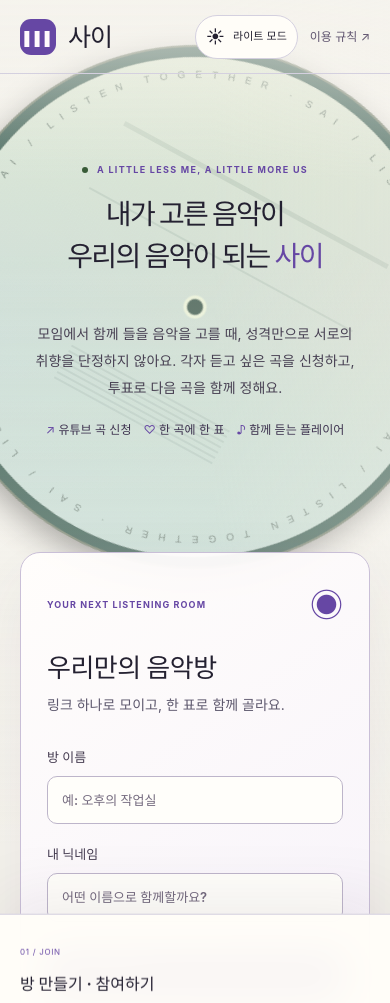
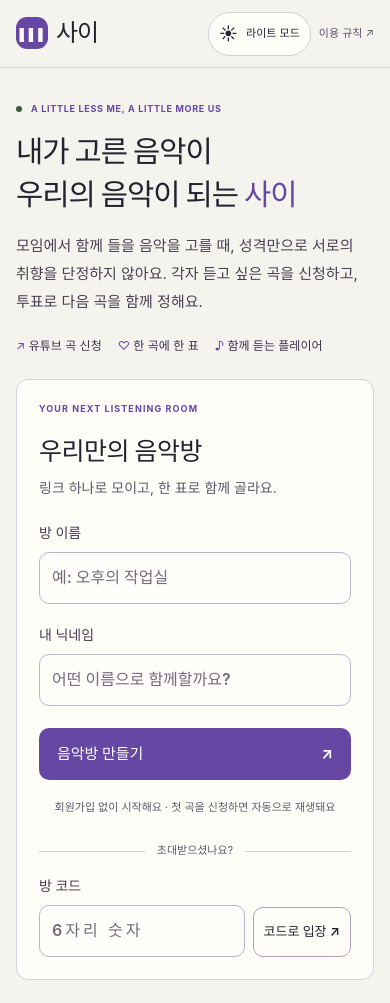
Before and after one commit to psm1109/ALEPH_TASK_13, a website with bundled scripts: page public/index.html in a window 390 px wide. Shown: the top 1003 px of the page. Built offline with nearby package versions, Linux system fonts and the light colour scheme.

Commit message:
style: 모바일 화면을 단순한 구성으로 정리
[Design] 모바일 레코드 배경과 회전 장식 숨김

[Design] 제목·설명 왼쪽 정렬과 단색 폼 적용

[Fix/UX] PC 디자인과 기존 기능 유지

```diff
--- a/public/app.js
+++ b/public/app.js
@@ -54,7 +54,7 @@ function mountLandingGuide() {
     $('.landing').classList.toggle('is-scene-pinned', pinned);
     slot.classList.toggle('is-pinned', pinned);
     // The label and the complete text block share one viewport-space center.
-    const textBounds = copy.getBoundingClientRect();
+    const textBounds = (innerWidth <= 700 ? $('.landing-identity') : copy).getBoundingClientRect();
     turntable.style.left = `${textBounds.left + textBounds.width / 2}px`;
     turntable.style.top = `${textBounds.top + textBounds.height / 2}px`;
     const cardBottom = $('.create-card').getBoundingClientRect().bottom;
@@ -98,7 +98,7 @@ function exitRoom() {
 function landing() {
   disposeLandingGuide();
   // Decorative background belongs to this view and is removed when shell() renders.
-  $('#app').innerHTML = `<section class="landing"><div class="landing-copy"><span class="eyebrow"><span class="dot"></span> A LITTLE LESS ME, A LITTLE MORE US</span><h1>내가 고른 음악이<br>우리의 음악이 되는 <em>사이</em></h1><p class="app-purpose">모임에서 함께 들을 음악을 고를 때, 성격만으로 서로의 취향을 단정하지 않아요. 각자 듣고 싶은 곡을 신청하고, 투표로 다음 곡을 함께 정해요.</p><div class="feature-row"><span>↗ 유튜브 곡 신청</span><span>♡ 한 곡에 한 표</span><span>♪ 함께 듣는 플레이어</span></div></div><section class="create-card"><div class="card-top"><span class="eyebrow">YOUR NEXT LISTENING ROOM</span><span class="mini-record">◉</span></div><h2>우리만의 음악방</h2><p class="muted">링크 하나로 모이고, 한 표로 함께 골라요.</p><form id="create-form"><label>방 이름<input name="title" placeholder="예: 오후의 작업실" maxlength="60" required></label><label>내 닉네임<input name="name" placeholder="어떤 이름으로 함께할까요?" maxlength="20" required autocomplete="nickname"></label><button class="primary wide" type="submit">음악방 만들기 <span>↗</span></button></form><p class="small muted center">회원가입 없이 시작해요 · 첫 곡을 신청하면 자동으로 재생돼요</p></section></section><section class="steps"><article><span>01 / JOIN</span><h3>방 만들기 · 참여하기</h3><p>방 이름과 닉네임으로 시작하거나<br>친구의 6자리 방 코드를 입력해요.</p></article><article><span>02 / REQUEST</span><h3>듣고 싶은 곡 신청</h3><p>곡을 검색하거나 유튜브 링크로 신청해요.<br>첫 곡은 바로 시작하고 다음 곡부터 대기해요.</p></article><article><span>03 / VOTE</span><h3>다음 곡에 한 표</h3><p>대기곡에 듣고 싶어요(+1) · 이번엔 패스(−1).<br>점수가 높은 순서로, 동점이면 신청순으로 들어요.</p></article></section>`;
+  $('#app').innerHTML = `<section class="landing"><div class="landing-copy"><div class="landing-identity"><span class="eyebrow"><span class="dot"></span> A LITTLE LESS ME, A LITTLE MORE US</span><h1>내가 고른 음악이<br>우리의 음악이 되는 <em>사이</em></h1></div><p class="app-purpose">모임에서 함께 들을 음악을 고를 때, 성격만으로 서로의 취향을 단정하지 않아요. 각자 듣고 싶은 곡을 신청하고, 투표로 다음 곡을 함께 정해요.</p><div class="feature-row"><span>↗ 유튜브 곡 신청</span><span>♡ 한 곡에 한 표</span><span>♪ 함께 듣는 플레이어</span></div></div><section class="create-card"><div class="card-top"><span class="eyebrow">YOUR NEXT LISTENING ROOM</span><span class="mini-record">◉</span></div><h2>우리만의 음악방</h2><p class="muted">링크 하나로 모이고, 한 표로 함께 골라요.</p><form id="create-form"><label>방 이름<input name="title" placeholder="예: 오후의 작업실" maxlength="60" required></label><label>내 닉네임<input name="name" placeholder="어떤 이름으로 함께할까요?" maxlength="20" required autocomplete="nickname"></label><button class="primary wide" type="submit">음악방 만들기 <span>↗</span></button></form><p class="small muted center">회원가입 없이 시작해요 · 첫 곡을 신청하면 자동으로 재생돼요</p></section></section><section class="steps"><article><span>01 / JOIN</span><h3>방 만들기 · 참여하기</h3><p>방 이름과 닉네임으로 시작하거나<br>친구의 6자리 방 코드를 입력해요.</p></article><article><span>02 / REQUEST</span><h3>듣고 싶은 곡 신청</h3><p>곡을 검색하거나 유튜브 링크로 신청해요.<br>첫 곡은 바로 시작하고 다음 곡부터 대기해요.</p></article><article><span>03 / VOTE</span><h3>다음 곡에 한 표</h3><p>대기곡에 듣고 싶어요(+1) · 이번엔 패스(−1).<br>점수가 높은 순서로, 동점이면 신청순으로 들어요.</p></article></section>`;
   $('#app').insertAdjacentHTML('afterbegin', '<div class="landing-backdrop" aria-hidden="true"><div class="ambient-turntable"><div class="ambient-vinyl"><span class="ambient-label"></span></div></div></div>');
   $('.ambient-label').insertAdjacentHTML('beforeend', '<svg class="vinyl-lettering" viewBox="0 0 600 600" aria-hidden="true" focusable="false"><defs><path id="vinyl-label-type" d="M300 25 a275 275 0 1 1 -.01 0"/></defs><text><textPath href="#vinyl-label-type" textLength="1715" lengthAdjust="spacing">SAI / LISTEN TOGETHER · SAI / LISTEN TOGETHER · SAI / LISTEN TOGETHER · SAI / LISTEN TOGETHER · </textPath></text></svg>');
   $('#create-form').addEventListener('submit', async event => {
--- a/public/style.css
+++ b/public/style.css
@@ -13,8 +13,9 @@ body{isolation:isolate}
 .landing-backdrop{position:fixed;inset:0;z-index:-1;overflow:hidden;pointer-events:none;background:var(--bg)}
 .landing-backdrop::after{content:"";position:absolute;inset:0;background:linear-gradient(90deg,#11121966,#11121955 55%,#11121977),linear-gradient(0deg,#111219cc,transparent 65%)}
 .landing-copy{position:relative;isolation:isolate;aspect-ratio:1;min-width:0;min-height:430px;display:flex;flex-direction:column;justify-content:center;text-align:center}
-.landing-copy>.eyebrow,.landing-copy .feature-row,.landing-copy .landing-note{justify-content:center}
-.landing-copy>.eyebrow,.landing-copy>h1{transform:translateY(-12px)}
+.landing-identity{display:contents}
+.landing-identity>.eyebrow,.landing-copy .feature-row,.landing-copy .landing-note{justify-content:center}
+.landing-identity>.eyebrow,.landing-identity>h1{transform:translateY(-12px)}
 .app-purpose{max-width:54ch;margin:16px auto 0;padding:0 12px;font-size:14px;line-height:1.95;color:var(--muted);word-break:keep-all;overflow-wrap:anywhere;text-wrap:pretty}
 .ambient-turntable{position:absolute;width:calc(100vw + 476px);aspect-ratio:1;left:calc(50% - 270px);top:465px;transform:translate(-50%,-50%);filter:blur(.7px);opacity:.72;pointer-events:none}
 .ambient-vinyl{position:relative;width:100%;height:100%;border:14px solid #082414;border-radius:50%;box-shadow:0 0 0 2px #48c97b66,0 0 0 5px #07180d,inset 0 0 0 2px #a1ef9844,0 12px 35px #0008;background:repeating-radial-gradient(circle at center,transparent 0 5px,#b4efbd2e 6px,transparent 7px 10px),radial-gradient(ellipse 24% 26% at 23% 44%,#e20b9ce6 0%,#c2179899 30%,#c2179800 86%),radial-gradient(ellipse 22% 22% at 25% 60%,#6920d9e0 0%,#6920d98c 30%,#6920d900 85%),radial-gradient(ellipse 25% 21% at 30% 72%,#04b9b6d9 0%,#04b9b680 30%,#04b9b600 86%),radial-gradient(ellipse 20% 24% at 51% 74%,#eb6414e6 0%,#df3d4099 30%,#df3d4000 85%),radial-gradient(ellipse 19% 23% at 42% 78%,#d00c879e 0%,#d00c8740 38%,#d00c8700 79%),radial-gradient(ellipse 23% 22% at 70% 50%,#4168cdb3 0%,#4168cd47 38%,#4168cd00 80%),radial-gradient(ellipse 23% 20% at 66% 27%,#d3ad32c4 0%,#d3ad3238 36%,#d3ad3200 78%),radial-gradient(ellipse 24% 20% at 40% 23%,#19bda88c 0%,#19bda833 37%,#19bda800 80%),conic-gradient(from 25deg,#06421e,#128f39 55deg,#075338 130deg,#0b6748 215deg,#07542c 285deg,#128134 335deg,#06421e);animation:ambient-vinyl-spin 72s linear infinite}
@@ -106,3 +107,44 @@ body:has(.is-scene-pinned) .site-header{position:sticky;top:0;z-index:3}
 @media(max-width:700px){[data-theme=light] .ambient-label{width:500px}}
 @media(prefers-reduced-motion:reduce){.guide-scroll-space{display:none}.landing-guide{position:static;max-height:none;overflow:visible;transform:none;transition:none;pointer-events:auto;margin:0 -32px}.landing-guide .steps{padding-top:26px}.landing-guide footer{margin-top:0}}
 @media(max-width:700px) and (prefers-reduced-motion:reduce){.landing-guide{margin:0 -20px}}
+
+/* Mobile keeps a readable, naturally scrolling page instead of the desktop scene. */
+@media(max-width:700px){
+  body{-webkit-text-size-adjust:100%;text-size-adjust:100%}
+  main{padding:0 16px}
+  .site-header{height:68px;padding:0 16px}
+  .brand{font-size:24px;gap:8px}
+  .brand-icon{width:32px;height:32px;font-size:26px}
+  .header-actions{gap:8px}
+  .theme-toggle{min-height:44px;font-size:11px;padding:8px 10px}
+  .site-header .quiet{font-size:11px;min-height:44px}
+  .landing{grid-template-columns:minmax(0,1fr);padding:18px 0 28px;gap:24px}
+  .landing-copy{min-height:0;aspect-ratio:auto;padding:16px 0 0;text-align:left;text-shadow:none}
+  .landing-identity{display:flex;flex-direction:column;align-items:flex-start;aspect-ratio:auto;width:100%;margin:0}
+  .landing-identity>.eyebrow{font-size:9px;letter-spacing:.7px;max-width:100%;text-align:left}
+  .landing-identity>.eyebrow,.landing-identity>h1{transform:none}
+  .landing h1{font-size:clamp(26px,7.6vw,32px);line-height:1.45;margin:14px 0 0;letter-spacing:-1px;width:100%}
+  .landing-copy .app-purpose{max-width:none;margin:16px 0 0;padding:0;font-size:15px;line-height:1.85}
+  .feature-row{font-size:12px;gap:8px 16px;margin-top:20px}
+  .landing-copy .feature-row{justify-content:flex-start}
+  .landing-backdrop{display:none}
+  .create-card,[data-theme=light] .create-card{padding:22px;border-radius:12px;background:var(--panel);border-color:var(--line);box-shadow:none}
+  .mini-record{display:none}
+  .create-card h2{font-size:25px}
+  .create-card>.muted{font-size:14px}
+  .create-card form{margin-top:22px}
+  label{font-size:14px}
+  input{font-size:16px;min-height:50px;padding:12px}
+  .create-card form .primary{margin-top:22px;min-height:50px;font-size:15px}
+  .create-card>.small{font-size:11px;line-height:1.8}
+  .code-form{gap:8px}
+  .code-form button{min-height:50px;padding:12px 10px;font-size:13px}
+  .guide-scroll-space{display:none}
+  .landing-guide,[data-theme=light] .landing-guide{position:static;max-height:none;overflow:visible;transform:none;transition:none;pointer-events:auto;margin:0 -16px;padding-bottom:env(safe-area-inset-bottom);background:var(--bg);box-shadow:none;backdrop-filter:none}
+  .landing-guide .steps{padding:24px 20px;gap:24px}
+  .landing-guide .steps article>span{font-size:10px;letter-spacing:1px}
+  .landing-guide .steps h3{font-size:17px}
+  .landing-guide .steps p{font-size:14px;line-height:1.8}
+  .landing-guide footer{padding:12px 20px;font-size:11px}
+  .landing-guide footer .quiet{font-size:11px}
+}
```
